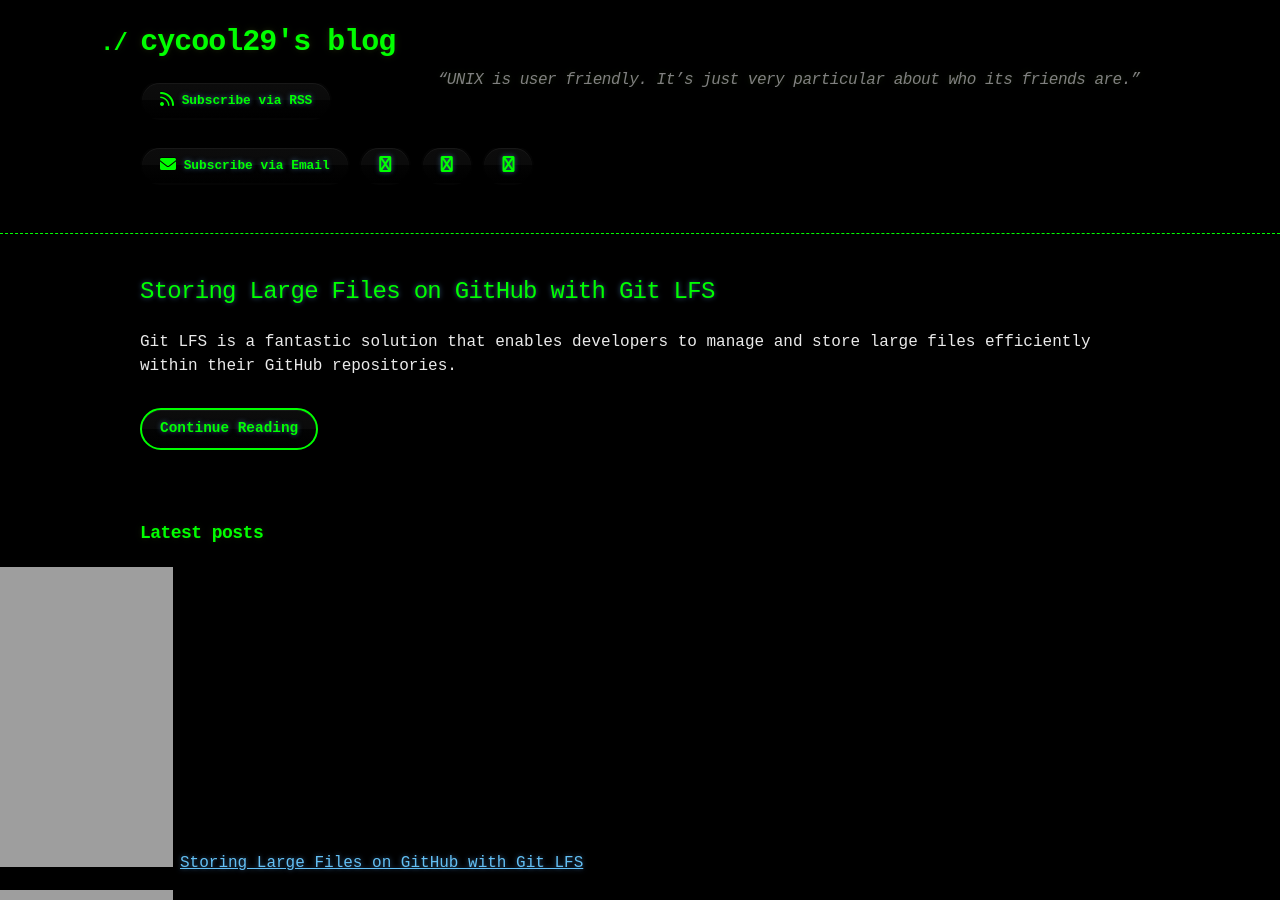
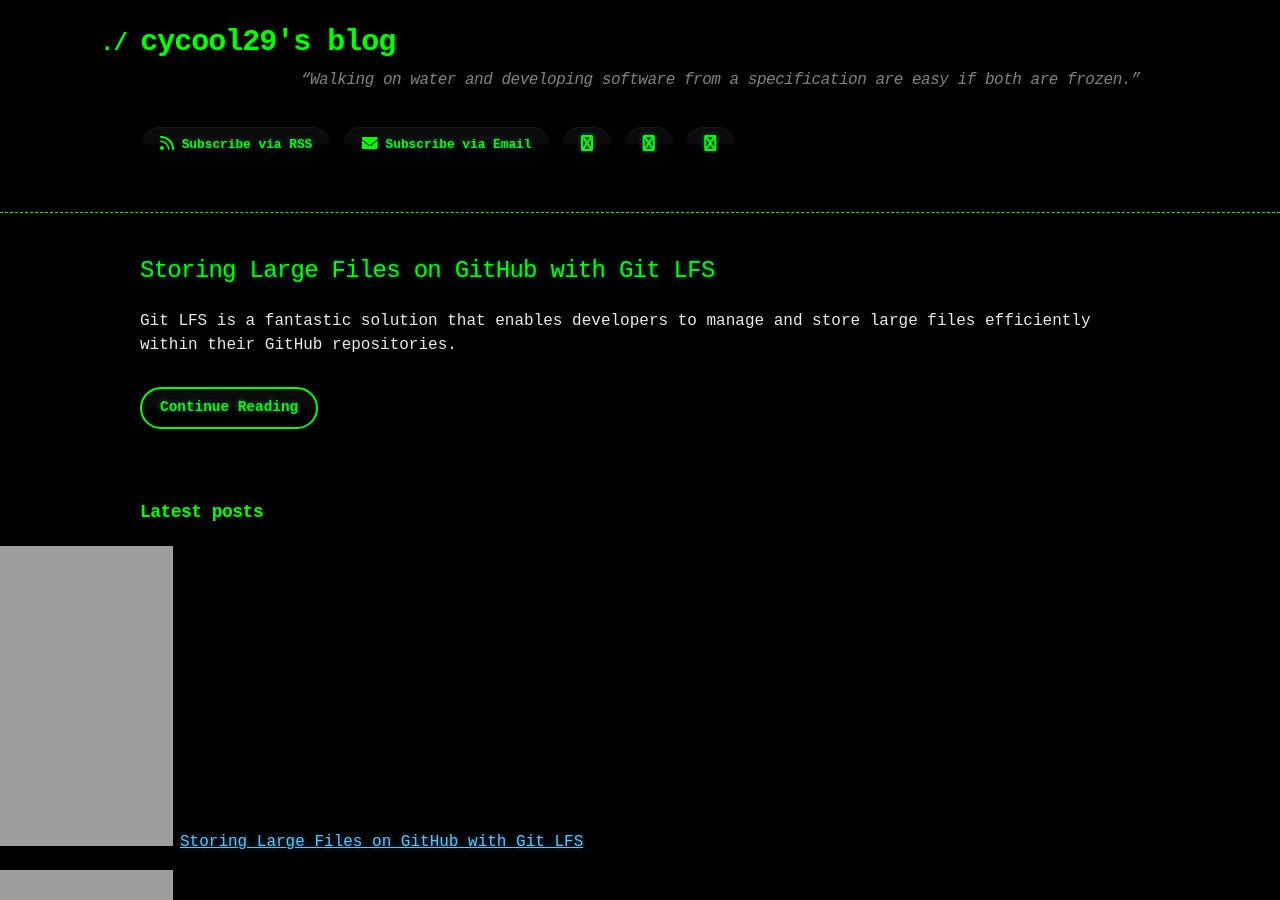
Before and after one commit to cycool29/cycool29.github.io, a Jekyll site: the page built from index.md, in a window 1280 px wide and 900 px high. Built offline with Jekyll 4.4.1, drawn with Linux system fonts in a browser that asks for light colours; a style sheet for code colours, icons or effects is not loaded.

Commit message:
Update quotes

```diff
--- a/_config.yml
+++ b/_config.yml
@@ -1,5 +1,5 @@
 title: cycool29's blog
-description: "“UNIX is user friendly. It’s just very particular about who its friends are.” "
+description: "“Walking on water and developing software from a specification are easy if both are frozen.” "
 bio: A high school student. Intermediate in Python, Git, Bash. Learning JavaScript. He/Him. "
 author: cycool29
 url: https://cycool29.github.io
```
